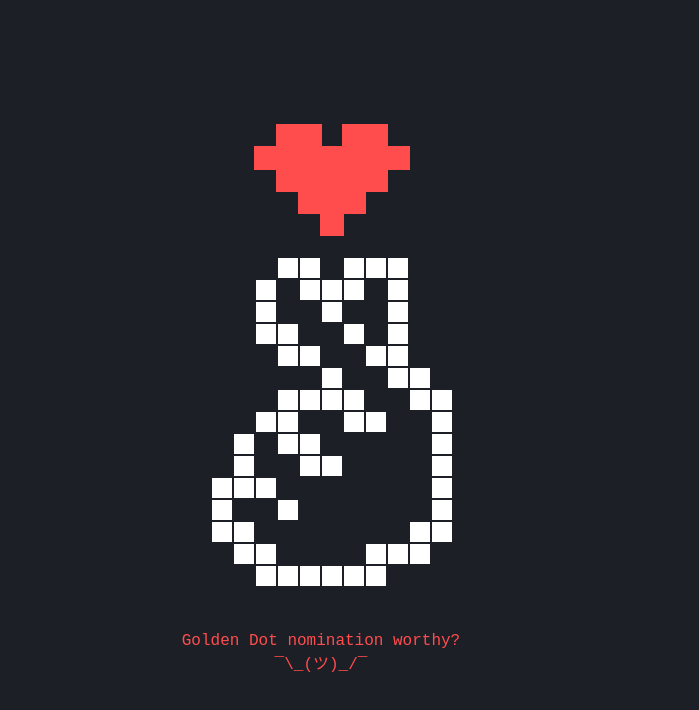
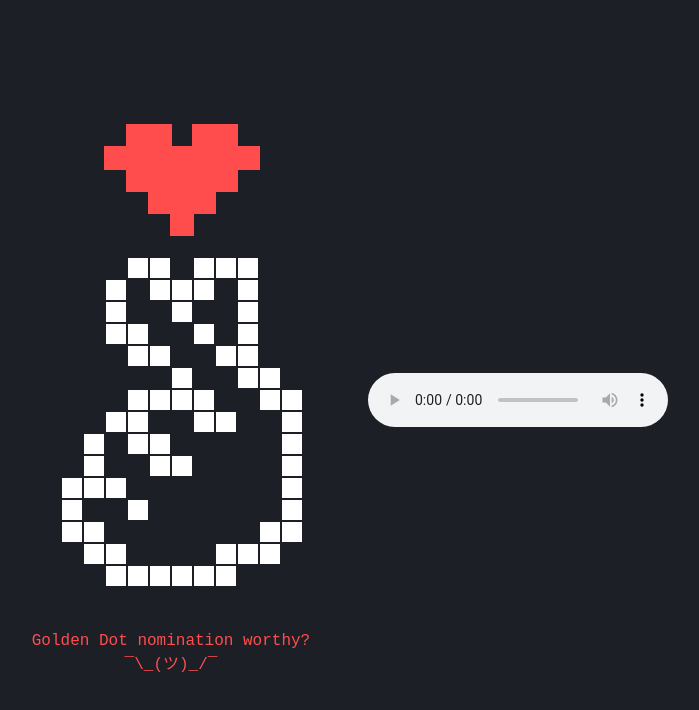
Before and after one commit to Kimdekker/beingCute, a plain HTML site: page index.html in a window 1280 px wide. Shown: the whole page, without its empty margins (308-1007 px from the left). Drawn offline with Linux system fonts and the light colour scheme.

Commit message:
Update index.html

```diff
--- a/index.html
+++ b/index.html
@@ -427,7 +427,7 @@
 
     </section>
 
-    <audio preload="auto" autoplay loop>
+    <audio autoplay controls>
         <source src="https://kimdekker.github.io/beingCute/media/daftPunk_robotRock.mp3" type="audio/mpeg" aria-label="Robot Rock by Daft Punk is playing">
     </audio>
 
```
